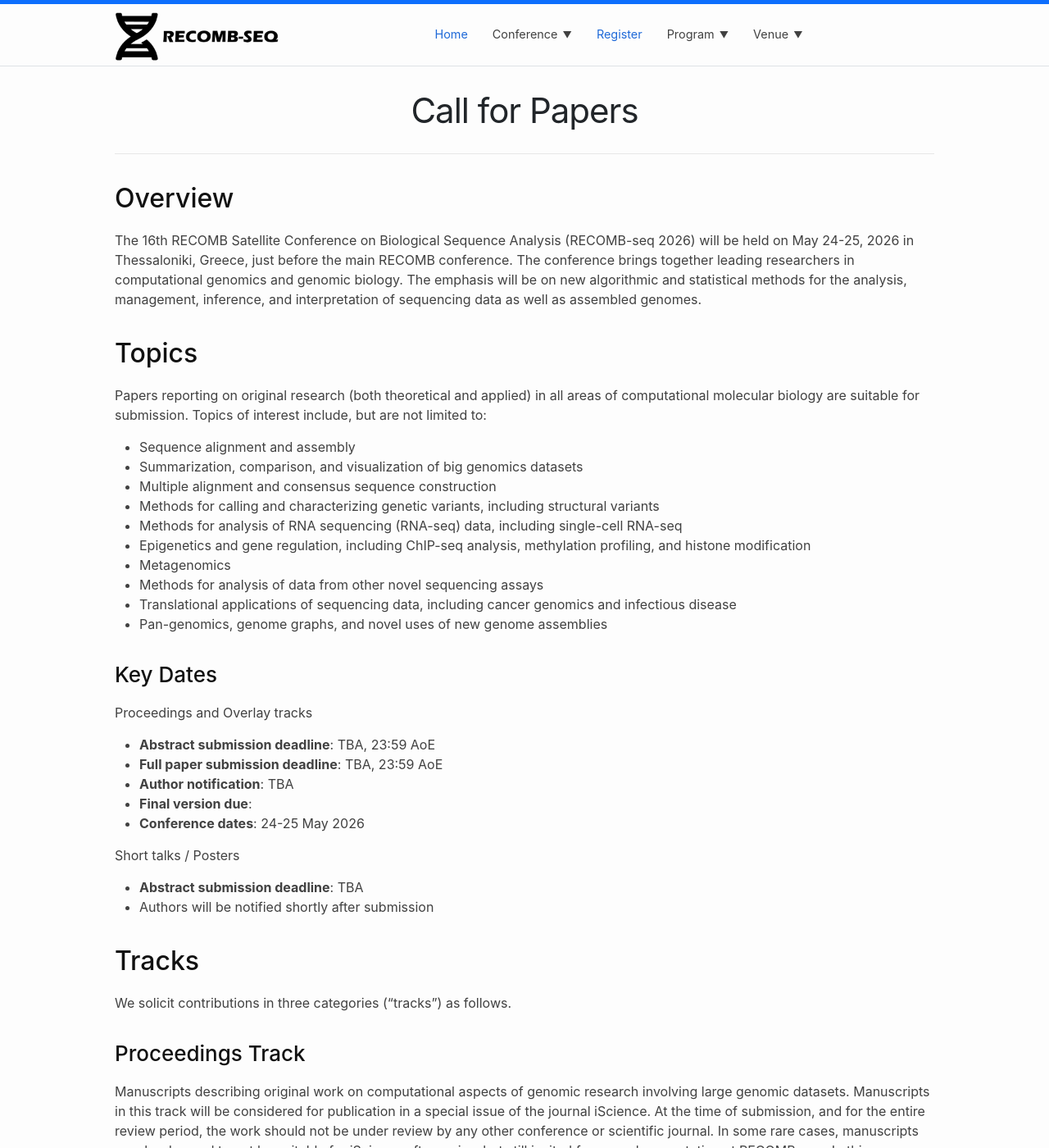
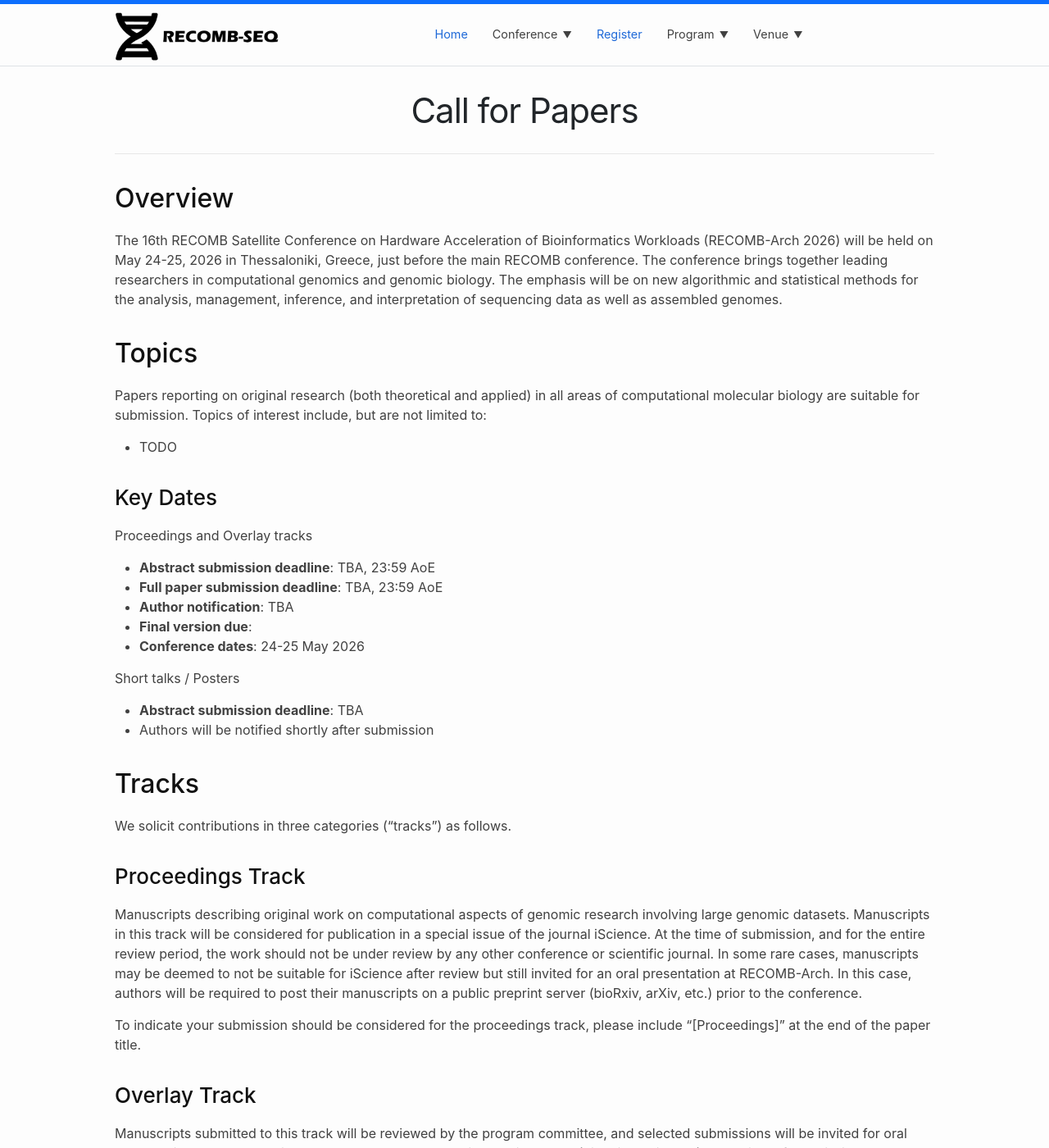
Before and after one commit to RECOMB-Arch/template, a Jekyll site: the page built from call_for_papers.md, in a window 1280 px wide and 1400 px high. Shown: the whole window at 82% size. Built offline with Jekyll 4.4.1, drawn with Linux system fonts in a browser that asks for light colours; nearby versions of some CDN libraries; some of the changed text lies outside the part shown.

Commit message:
arch update

```diff
--- a/_includes/header.html
+++ b/_includes/header.html
@@ -1,5 +1,5 @@
 <!--
-This header is customized for RECOMB-seq.
+This header is customized for RECOMB-Arch.
 It creates two navigation menus:
 1. .desktop-nav: A horizontal menu with dropdowns for large screens.
 2. .mobile-nav: A "hamburger" menu for small screens.
@@ -12,7 +12,7 @@ Both menus are populated from the `main_navigation` variable in _config.yml.
 <header class="site-header">
   <div class="wrapper site-nav-wrapper">
     <!-- <a class="site-title" rel="author" href="{{ "/" | relative_url }}"> -->
-    <a class="site-title" rel="author" href="https://recomb-seq.github.io/" target=_blank>
+    <a class="site-title" rel="author" href="https://recomb-arch.github.io/" target=_blank>
       {%- assign logo_path = "/images/recomb-logo/recombseq-large.png" | relative_url -%}
       <img src="{{ logo_path }}" alt="{{ site.title | escape }} logo" class="recomb-logo" width=250px>
     </a>
--- a/call_for_papers.md
+++ b/call_for_papers.md
@@ -5,23 +5,14 @@ title: Call for Papers
 
 ## Overview
 
-The {{site.iteration}} RECOMB Satellite Conference on Biological Sequence Analysis (RECOMB-seq {{site.year}}) will be held on {{site.dates}} in {{site.location}}, just before the main RECOMB conference. The conference brings together leading researchers in computational genomics and genomic biology. The emphasis will be on new algorithmic and statistical methods for the analysis, management, inference, and interpretation of sequencing data as well as assembled genomes.
+The {{site.iteration}} RECOMB Satellite Conference on Hardware Acceleration of Bioinformatics Workloads ({{ site.title }} {{site.year}}) will be held on {{site.dates}} in {{site.location}}, just before the main RECOMB conference. The conference brings together leading researchers in computational genomics and genomic biology. The emphasis will be on new algorithmic and statistical methods for the analysis, management, inference, and interpretation of sequencing data as well as assembled genomes.
 
 
 ## Topics
 
 Papers reporting on original research (both theoretical and applied) in all areas of computational molecular biology are suitable for submission. Topics of interest include, but are not limited to:
 
-- Sequence alignment and assembly
-- Summarization, comparison, and visualization of big genomics datasets
-- Multiple alignment and consensus sequence construction
-- Methods for calling and characterizing genetic variants, including structural variants
-- Methods for analysis of RNA sequencing (RNA-seq) data, including single-cell RNA-seq
-- Epigenetics and gene regulation, including ChIP-seq analysis, methylation profiling, and histone modification
-- Metagenomics
-- Methods for analysis of data from other novel sequencing assays
-- Translational applications of sequencing data, including cancer genomics and infectious disease
-- Pan-genomics, genome graphs, and novel uses of new genome assemblies
+- TODO
 
 ### Key Dates
 
@@ -45,7 +36,7 @@ We solicit contributions in three categories (“tracks”) as follows.
 
 ### Proceedings Track
 
-Manuscripts describing original work on computational aspects of genomic research involving large genomic datasets. Manuscripts in this track will be considered for publication in a special issue of the journal iScience. At the time of submission, and for the entire review period, the work should not be under review by any other conference or scientific journal. In some rare cases, manuscripts may be deemed to not be suitable for iScience after review but still invited for an oral presentation at RECOMB-seq. In this case, authors will be required to post their manuscripts on a public preprint server (bioRxiv, arXiv, etc.) prior to the conference.
+Manuscripts describing original work on computational aspects of genomic research involving large genomic datasets. Manuscripts in this track will be considered for publication in a special issue of the journal iScience. At the time of submission, and for the entire review period, the work should not be under review by any other conference or scientific journal. In some rare cases, manuscripts may be deemed to not be suitable for iScience after review but still invited for an oral presentation at RECOMB-Arch. In this case, authors will be required to post their manuscripts on a public preprint server (bioRxiv, arXiv, etc.) prior to the conference.
 
 To indicate your submission should be considered for the proceedings track, please include “[Proceedings]” at the end of the paper title.
 
@@ -63,7 +54,7 @@ Regular abstracts describing original work, including software applications. The
 
 All submissions to the proceedings track will be simultaneously considered for publication in a special issue of the journal iScience if the authors agree. iScience is an open-access journal published by Cell Press for original research in the life, physical, and earth sciences.
 
-In addition to the program committee of RECOMB-seq, editors of iScience will evaluate the proceedings-track papers for biological impact and suitability for publication. In particular, the following criteria will be used to evaluate the biological relevance:
+In addition to the program committee of {{ site.title }}, editors of iScience will evaluate the proceedings-track papers for biological impact and suitability for publication. In particular, the following criteria will be used to evaluate the biological relevance:
 
 - Can inputs be found through experiments?
 - Can outputs be used directly in future experiments or analyses?
@@ -78,7 +69,7 @@ Authors who do not wish their manuscript to be considered for iScience should us
 
 Manuscripts for the “proceedings track” should not exceed 10 pages using at least 10-point font on U.S. standard 8 1/2 by 11-inch paper with no less than one-inch margin all around. This excludes the cover page and references. The cover page should have the title, the corresponding author’s email address, and the abstract. An optional short appendix can be included if necessary, but reading it will be at the discretion of the program committee. Manuscripts must be submitted electronically in PDF format via the EasyChair system.
 
-In EasyChair, please select “RECOMB-seq {{site.year}}” track when you click “New Submission” in the “author” portal within the RECOMB conference at {{ site.links.easychair }}.
+In EasyChair, please select {{ site.title }} {{site.year}}” track when you click “New Submission” in the “author” portal within the RECOMB conference at {{ site.links.easychair }}.
 
 Authors **must post their submission on a preprint server like bioRxiv**. They should not assume that a formal proceedings volume will be published, as a final decision is still pending. All accepted papers will have opportunities for publication through our journal partners.
 
```
Also changed, not shown: call_for_abstracts.md (+1 -1 lines).
